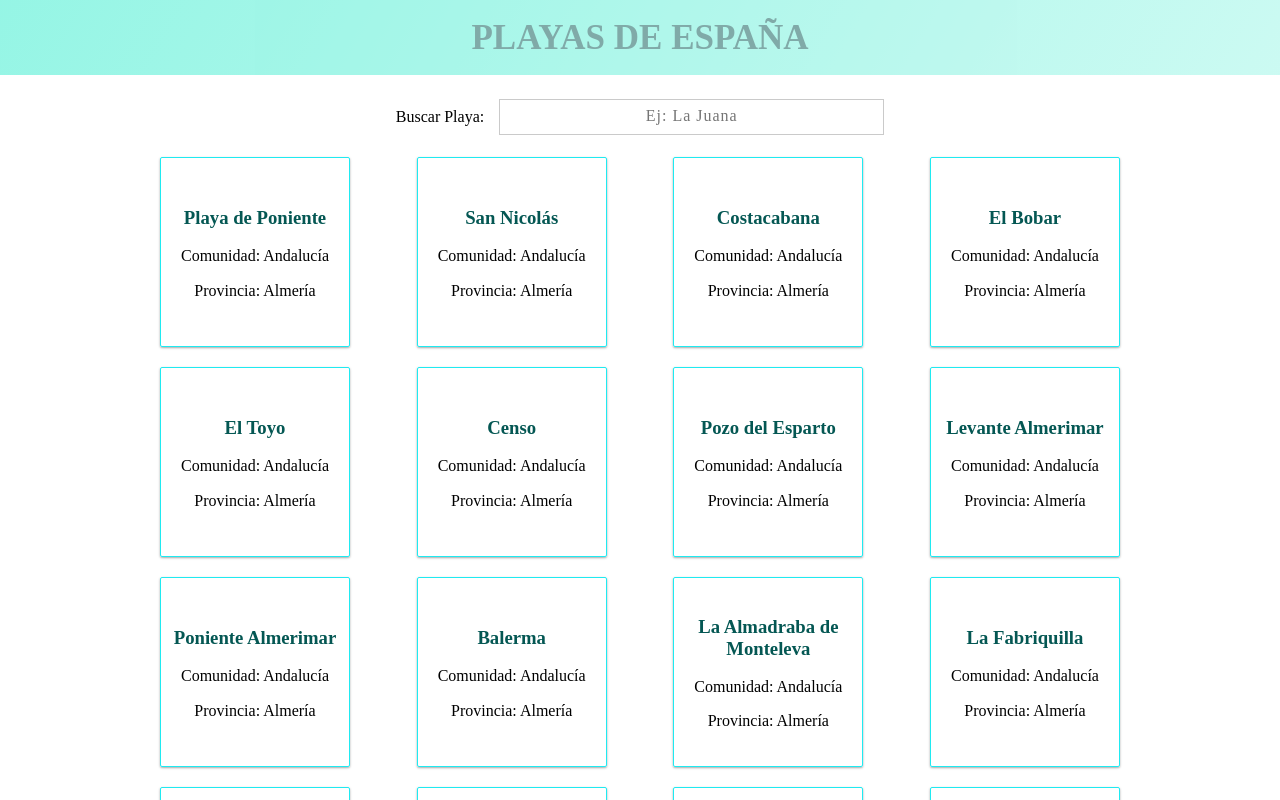
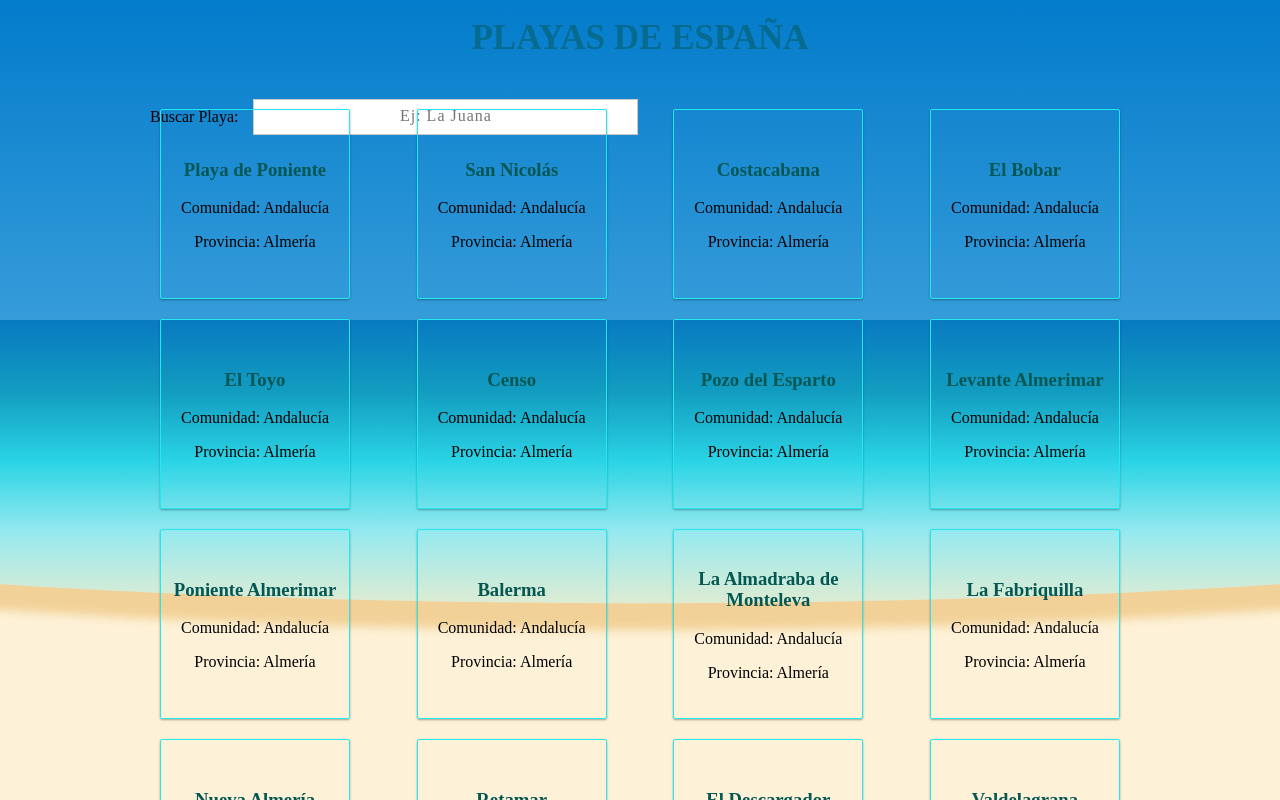
Before and after one commit to gonzalez-marian/beach, a React (Create React App) app: page / in a window 1280 px wide. Shown: the top 800 px of the page. Built offline with nearby package versions, Linux system fonts and the light colour scheme; a web font is replaced by a local one.

Commit message:
add animation

```diff
--- a/package.json
+++ b/package.json
@@ -8,6 +8,7 @@
     "@testing-library/react": "^9.4.0",
     "@testing-library/user-event": "^7.2.1",
     "node-sass": "^4.13.1",
+    "pug": "^2.0.4",
     "react": "^16.12.0",
     "react-dom": "^16.12.0",
     "react-router-dom": "^5.1.2",
--- a/public/index.html
+++ b/public/index.html
@@ -14,8 +14,17 @@
 </head>
 
 <body>
-  <noscript>You need to enable JavaScript to run this app.</noscript>
-  <div id="root"></div>
+  <div class="wrapper__body">
+    <div class="sky"></div>
+    <div class="sand"></div>
+    <div class="wet-sand"></div>
+    <div class="sea">
+      <div class="seafoam"></div>
+    </div>
+    <div class="sand-front"></div>
+    <noscript>You need to enable JavaScript to run this app.</noscript>
+    <div id="root"></div>
+  </div>
 </body>
 
 </html>
--- a/src/styles/components/_header.scss
+++ b/src/styles/components/_header.scss
@@ -1,21 +1,30 @@
 .header{
     margin: 0;
+    width: 100vw;
 }
 
 .header__title{
-    background: linear-gradient(300deg, #1feaf1, #ffffff, #28ebca);
-    background-size: 400% 300%;
-    animation: BgGradient 5s ease infinite;
     color: rgb(4, 87, 83);
     opacity: 0.5;
     font-weight: bold;
     text-transform: uppercase;
     font-size: 35px;
     padding: 0.5em;
+    animation-duration: 2s;
+    animation-name: intro;
+    animation-iteration-count: 1;
+    animation-timing-function: linear;
 }
 
-@keyframes BgGradient {
-    0% {background-position: 0% 50%;}
-    50% {background-position: 100% 50%;}
-    100% {background-position: 0% 50%;}
+@keyframes intro {
+    from {
+      transform: scale(10) rotate(-150deg);
+      opacity: 0;
+      color: white;
+    }
+
+    to {
+      transform: scale(1);
+      opacity: 1;
+    }
 }
--- a/src/styles/layout/_base.scss
+++ b/src/styles/layout/_base.scss
@@ -2,3 +2,92 @@
     text-align: center;
     font-family: 'Original Surfer', cursive;
 }
+
+body {
+    margin:0px;
+
+}
+
+.wrapper__body {
+    position:fixed;
+}
+
+div{
+    position: inherit;
+}
+
+.sky {
+    height:40%;
+    width:100%;
+    background: linear-gradient(to bottom, #037ccb 0%, #82ccef 100%);
+    background-attachment: fixed;
+}
+
+.sea {
+    height:30%;
+    width:200%;
+    left:-50%;
+    top:40%;
+    border-radius:0 0 50% 50%;
+    background: linear-gradient(to bottom, rgba(8,122,193,1) 0%, rgba(18,156,192,1) 25%, rgba(42,212,229,1) 50%, rgba(150,233,239,1) 75%, rgba(222,236,211,1) 100%);
+    animation: waveanim ease-in-out 10s;
+    animation-iteration-count: infinite;
+    transform-origin: 50% 0%;
+    overflow:hidden;
+}
+
+.seafoam {
+    width:100%;
+    height:100%;
+    background: linear-gradient(to bottom, transparent 0%, transparent 90%, white 100%);
+    animation: seafoamanim ease-in-out 10s;
+    animation-iteration-count: infinite;
+}
+
+.sand {
+    height:35%;
+    width:100%;
+    background: #fdf1d7;
+    top:65%;
+}
+
+.sand-front {
+    height:10%;
+    width:100%;
+    background: #fdf1d7;
+    top:90%;
+}
+
+.wet-sand {
+    height:37.5%;
+    width:200%;
+    left:-50%;
+    top:40%;
+    border-radius:0 0 50% 50%;
+    background: #ecc075;
+    box-shadow: 0 10px 10px 0 #ecc075;
+    animation: wetsandanim ease-in-out 10s;
+    animation-iteration-count: infinite;
+}
+
+
+@keyframes waveanim{
+    0% {    transform:  scaleY(1.00) ;  }
+    35% {    transform:  scaleY(1.3) ;  }
+    69% {    transform:  scaleY(1.00) ;  }
+    100% {    transform:  scaleY(1.00) ;  }
+}
+
+@keyframes wetsandanim{
+    0% {  opacity:0.2; }
+    34% { opacity:0.2; }
+    35% { opacity:0.7;}
+    100% {opacity:0.2; }
+}
+
+@keyframes seafoamanim{
+    0% {  opacity:0; }
+    30% { opacity:1; }
+    50% { opacity:0; }
+    100% {opacity:0; }
+}
```
Also changed, not shown: 1 other file (tests, documents, lock files or other folders).
